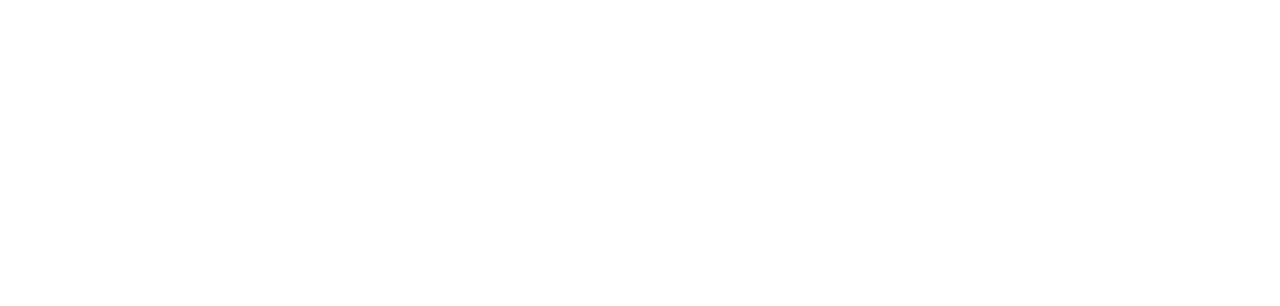
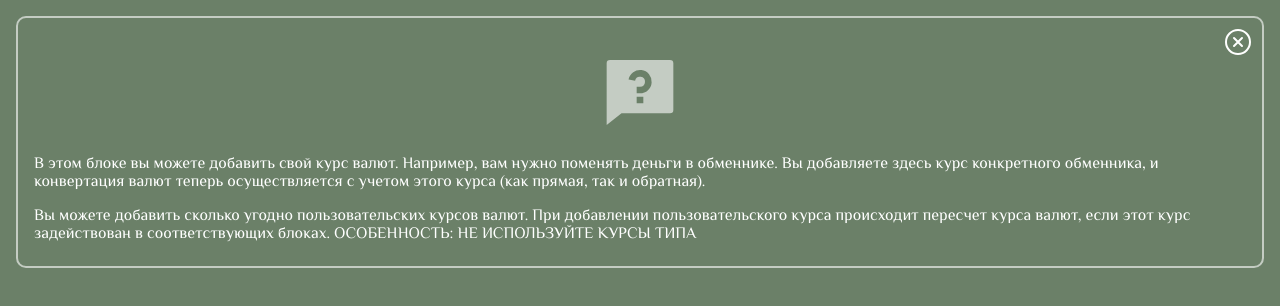
Before and after one commit to smtexx/currency, a React (Create React App) app: page / in a window 1280 px wide. Shown: the top 306 px of the page. Built offline with nearby package versions, Linux system fonts and the light colour scheme.

Commit message:
feat: add Layout component

```diff
--- a/src/app/App.tsx
+++ b/src/app/App.tsx
@@ -1,5 +1,6 @@
+import Layout from '../layout/Layout';
 import './styles/index.scss';
 
 export default function App() {
-  return null;
+  return <Layout></Layout>;
 }
```
